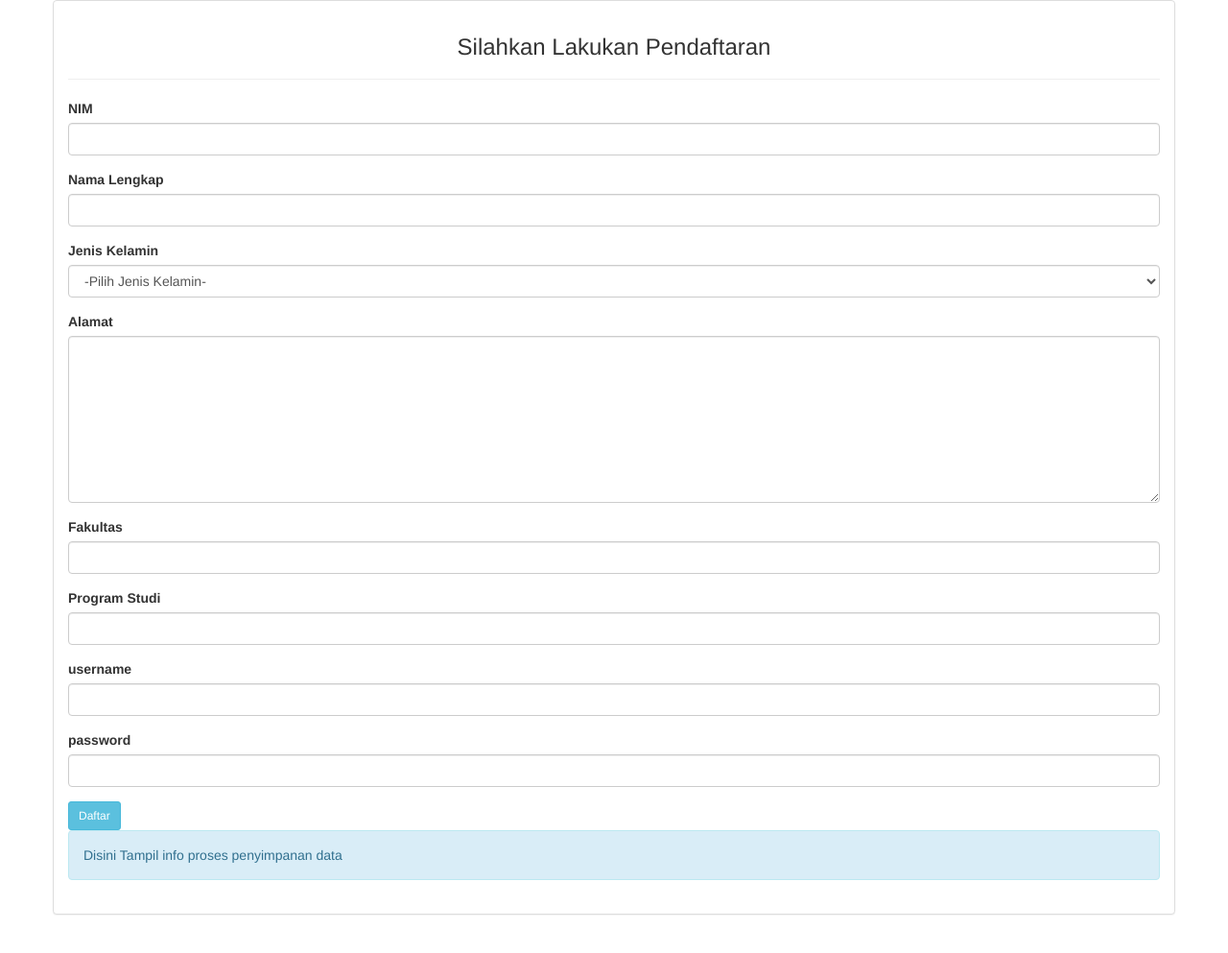
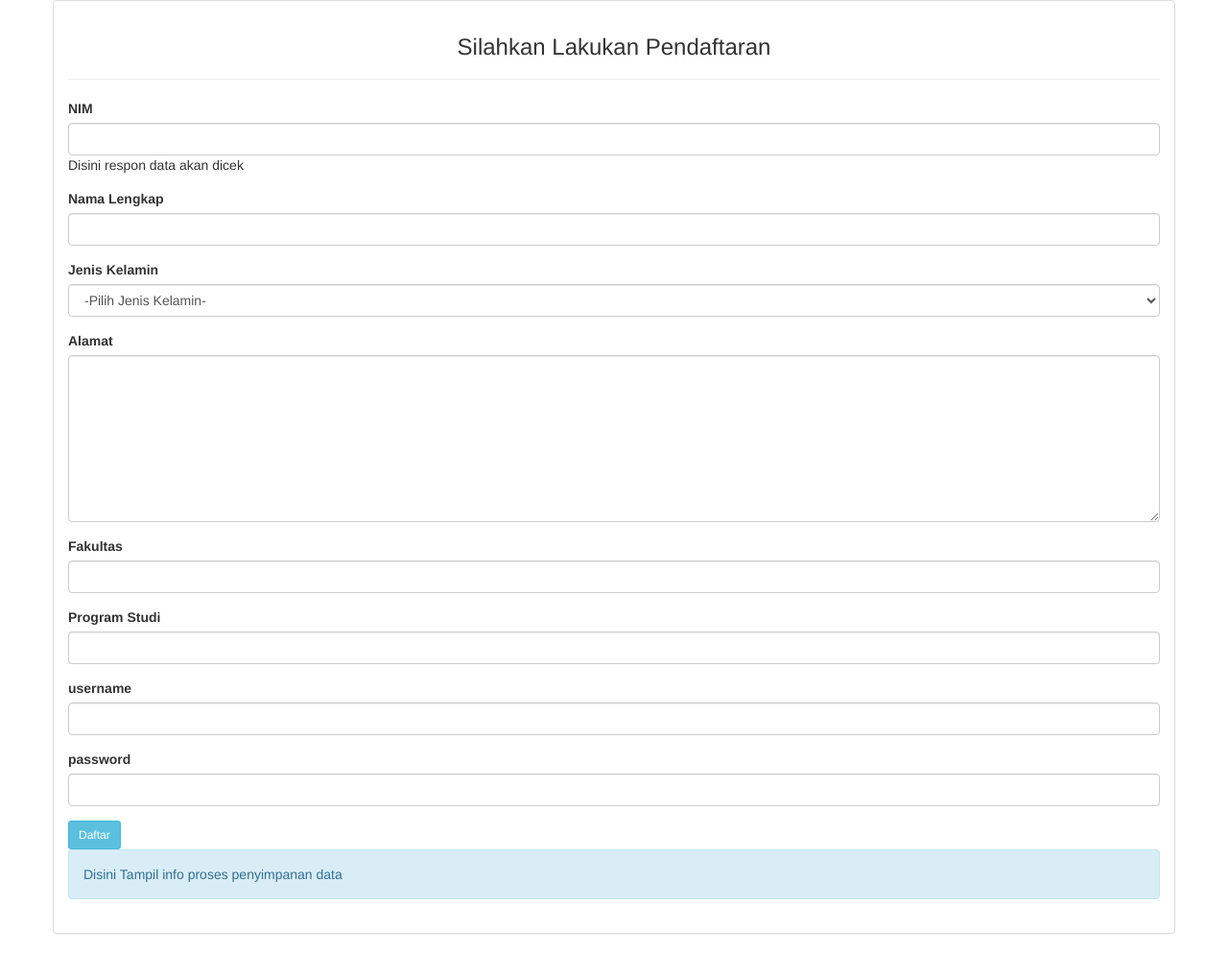
Before and after one commit to rorkyendo/belajar-A1, a CodeIgniter app: page /belajar-A1/index.php/auth/registerV2 in a window 1280 px wide. Shown: the whole page at 96% size. Before the commit the page ends 953 px from the top, so only its background shows below. Run offline with CodeIgniter, Linux system fonts and the light colour scheme; some libraries are stand-ins or nearby versions.

Commit message:
kodingan pertemuan 4

```diff
--- a/application/controllers/Auth.php
+++ b/application/controllers/Auth.php
@@ -59,6 +59,18 @@ class Auth extends CI_Controller {
 
 	}
 
+	public function cekNim(){
+		$nim = $this->input->get('nim');
+		$cek = $this->General_model->get_by_id_general('pengguna','nim',$nim);
+
+		if($cek){
+			echo "true";
+		}else {
+			echo "false";
+		}
+
+	}
+
 	public function mahasiswa(){
 		$this->General_model->get_general('mahasiswa');
 	}
--- a/application/views/registerV2.php
+++ b/application/views/registerV2.php
@@ -18,7 +18,8 @@
               <form class="" id="formRegister">
               <div class="form-group">
                   <label for="NIM">NIM</label>
-                  <input type="text" class="form-control" name="nim" id="nim">
+                  <input type="text" class="form-control" name="nim" id="nim" onkeyup="cekNim('this.value')">
+                  <font color="" id="notif">Disini respon data akan dicek</font>
               </div>
               <div class="form-group">
                 <label for="Nama_lengkap">Nama Lengkap</label>
@@ -81,6 +82,28 @@
                 });
               })
             </script>
+            <script type="text/javascript">
+              function cekNim(nim){
+                $.ajax({
+                  url:'<?php echo base_url('auth/cekNim/');?>',
+                  type:'get',
+                  data:'nim='+nim,
+                  success:function(msg){
+                    if (msg == 'true') {
+                      $("#notif").text('Data nim sudah ada!');
+                      $("#notif").prop('color','red');
+                      $("#daftar").attr('disabled',true);
+                    }else if (msg == 'false') {
+                      $("#notif").text('Data nim dapat digunakan!');
+                      $("#notif").prop('color','green');
+                      $("#daftar").attr('disabled',false);
+                    }
+                  },error:function(){
+                    alert('Terjadi kesalahan')
+                  }
+                });
+              }
+            </script>
           </div>
         </div>
       </div>
```
